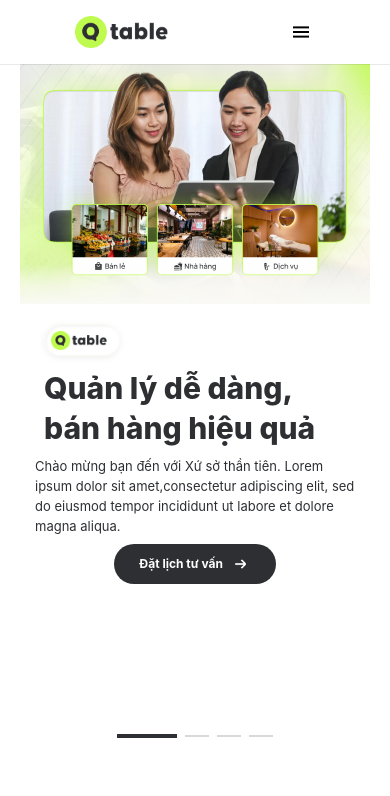
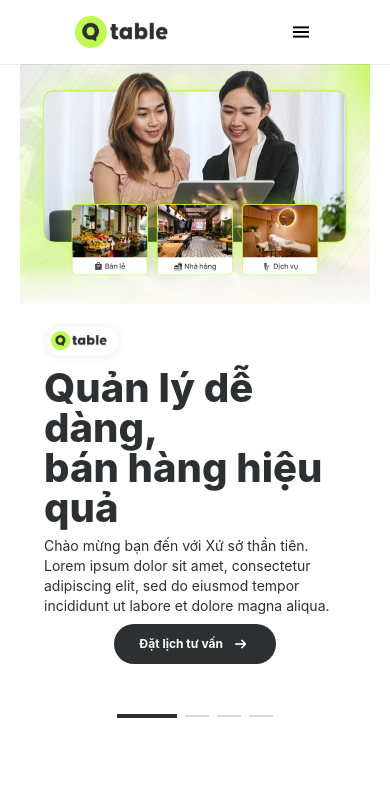
Before and after one commit to PhuD203/Bc_DevTest, a React (Vite) app: page / in a window 390 px wide. Shown: the top 796 px of the page. Built offline with nearby package versions, Linux system fonts and the light colour scheme.

Commit message:
Fix text end

```diff
--- a/src/components/Banner.jsx
+++ b/src/components/Banner.jsx
@@ -18,7 +18,7 @@ function Banner() {
         </div>
       </div>
       {/* Mobie */}
-      <div className=" block lg:hidden flex flex-col mx-auto items-center  p-0 max-w-[350px] h-[650px] rounded-[12px] flex-none order-1 grow-0">
+      <div className=" block lg:hidden flex flex-col mx-auto items-center  p-0 max-w-[350px] min-h-[630px] h-auto rounded-[12px] flex-none order-1 grow-0">
         <div className=" w-full h-[240px] bg-white flex-none order-0 self-stretch grow-0">
           <img src={banner2} alt="" />
         </div>
--- a/src/components/BannerContent.jsx
+++ b/src/components/BannerContent.jsx
@@ -3,19 +3,19 @@ import Icons from "../assets/icons/icons-white.png";
 function BannerContent({ logo, text }) {
   return (
     <div className="flex flex-col items-center lg:items-start py-[20px] lg:py-0 px-0 lg:p-0 gap-2 lg:gap-6 w-[350px] h-[316px] lg:w-[1168px] lg:h-[356px] flex-none order-1 grow lg:relative lg:z-[1]">
-      <div className="flex flex-col items-start p-0 gap-3 w-[302px]  lg:w-[824px] lg:h-[192px] flex-none order-0 grow-0">
+      <div className="flex flex-col items-start p-0 gap-3 w-[302px] lg:w-[824px] lg:h-[192px] flex-none order-0 grow-0">
         <div className="box-border flex flex-col items-start py-[6px] pr-[12px] pl-[6px] w-[76px] h-[32px] border border-[#FAFAF5] lg:pt-2 lg:pb-2 lg:pr-3 lg:pl-2 lg:w-[101px] lg:h-[44px] lg:border-0 lg:bg-white/50 gap-[10px] shadow-[0px_2px_8px_-2px_rgba(0,0,0,0.1),inset_2px_2px_2px_rgba(0,0,0,0.04)] rounded-[80px] flex-none order-0 grow-0">
           <img src={logo} alt="" />
         </div>
-        <p className="w-[302px] lg:w-[824px]  gap-2 font-manrope font-extrabold text-[30px] leading-[40px] lg:text-[56px] lg:leading-[68px] text-[#2D2F33] flex-none order-1 grow-0 whitespace-pre-line">
+        <p className="w-[302px] lg:w-[824px]  gap-2 font-manrope font-extrabold text-[40px] leading-[40px] lg:text-[56px] lg:leading-[68px] text-[#2D2F33] flex-none order-1 grow-0 whitespace-pre-line">
           {text}
         </p>
       </div>
 
-      <span className="w-[320px]  lg:w-[619px] font-manrope font-normal text-[13px] leading-[20px] lg:text-[16px] lg:leading-7 text-[#2D2F33] flex-none order-1 grow-0">
-        Chào mừng bạn đến với Xứ sở thần tiên. Lorem ipsum dolor sit
-        amet,consectetur adipiscing elit, sed do eiusmod tempor incididunt ut
-        labore et dolore magna aliqua.
+      <span className="w-[302px] lg:w-[619px] font-manrope font-normal text-[14px] leading-[20px] lg:text-[16px] lg:leading-7 text-[#2D2F33] flex-none order-1 grow-0">
+        Chào mừng bạn đến với Xứ sở thần tiên. Lorem ipsum dolor sit amet,
+        consectetur adipiscing elit, sed do eiusmod tempor incididunt ut labore
+        et dolore magna aliqua.
       </span>
 
       <button className="flex justify-center items-center py-[10px] px-[20px] gap-[6px] w-[162px] h-[40px]  lg:py-4 lg:px-1 lg:gap-[10px] lg:w-[234px] lg:h-[60px] bg-[#2D2F33] rounded-[80px] flex-none order-2 grow-0">
```
